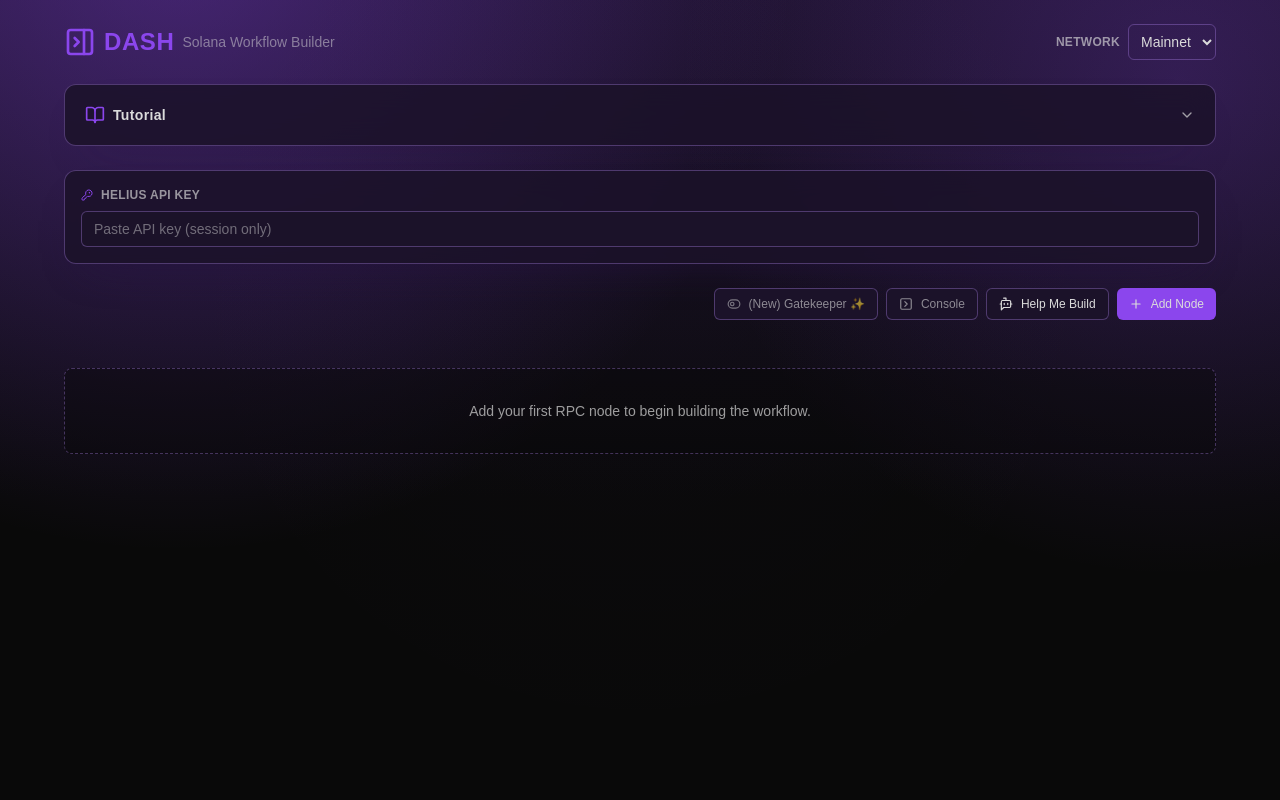
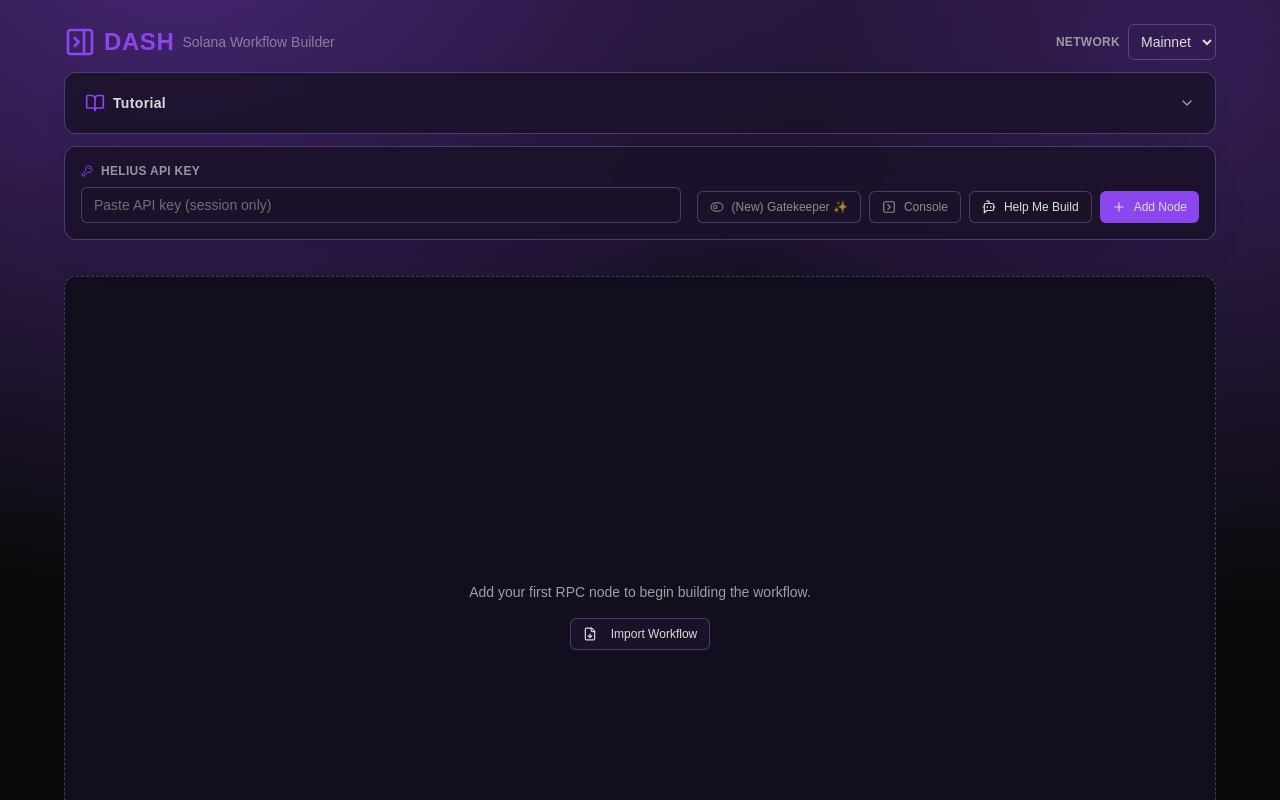
Before and after one commit to JAhimaz/dash-helius-rpc-sandbox, a Next.js app: page / in a window 1280 px wide. Shown: the top 800 px of the page. Built offline with nearby package versions, Linux system fonts and the light colour scheme; a web font is replaced by a local one.

Commit message:
feat: rearranged a few buttons

```diff
--- a/src/app/page.tsx
+++ b/src/app/page.tsx
@@ -16,8 +16,10 @@ import {
   SquareChevronRight,
   ToggleLeft,
   ToggleRight,
+  FileDown,
 } from "lucide-react";
 import { NodeGraphCanvas, type NodeGraphConnection } from "@/components/NodeGraphCanvas";
+import { parseWorkflowImport } from "@/lib/workflowSchema";
 import { NodeSettingsDialog } from "@/components/NodeSettingsDialog";
 import { Button } from "@/components/ui/button";
 import { Input } from "@/components/ui/input";
@@ -876,6 +878,7 @@ export default function HomePage() {
   const [showConsole, setShowConsole] = useState(false);
   const [consoleLogs, setConsoleLogs] = useState<ConsoleLogEntry[]>([]);
   const consoleEndRef = useRef<HTMLDivElement | null>(null);
+  const emptyStateFileRef = useRef<HTMLInputElement | null>(null);
   const [isBotReplying, setIsBotReplying] = useState(false);
   const [isBotTesting, setIsBotTesting] = useState(false);
   const [botInput, setBotInput] = useState("");
@@ -2106,7 +2109,7 @@ export default function HomePage() {
 
   return (
     <div className="min-h-screen p-6 text-foreground">
-      <div className="mx-auto max-w-6xl space-y-6">
+      <div className="mx-auto max-w-6xl space-y-3">
         <header>
           <div className="flex items-center justify-between gap-4">
             <div className="flex items-center gap-2">
@@ -2229,13 +2232,7 @@ export default function HomePage() {
               />
             </div>
 
-          </div>
-
-          {statusMessage ? <p className="mt-3 text-xs text-foreground/80">{statusMessage}</p> : null}
-        </section>
-
-        <div>
-          <div className="flex justify-end gap-2">
+            <div className="flex items-center gap-2">
               <QuickTooltip
                 content={
                   gatekeeperEnabled
@@ -2320,7 +2317,12 @@ export default function HomePage() {
                 </Button>
               </QuickTooltip>
             </div>
-
+          </div>
+
+          {statusMessage ? <p className="mt-3 text-xs text-foreground/80">{statusMessage}</p> : null}
+        </section>
+
+        <div className={showBotPanel || showConsole || showMethodPicker ? "" : "!mt-0"}>
           <div
             className={`grid transition-[grid-template-rows,opacity,margin-top] duration-300 ease-in-out ${showBotPanel ? "mt-3 grid-rows-[1fr] opacity-100" : "pointer-events-none mt-0 grid-rows-[0fr] opacity-0"}`}
             aria-hidden={!showBotPanel}
@@ -2649,8 +2651,41 @@ export default function HomePage() {
 
         <section className="space-y-3">
           {orderedNodes.length === 0 ? (
-            <div className="rounded-lg border border-dashed border-border bg-background/40 p-8 text-center text-sm text-foreground/70">
-              Add your first RPC node to begin building the workflow.
+            <div className="flex h-[680px] flex-col items-center justify-center gap-4 rounded-xl border border-dashed border-border bg-[#120e1d] text-center">
+              <p className="text-sm text-foreground/70">Add your first RPC node to begin building the workflow.</p>
+              <div>
+                <input
+                  ref={emptyStateFileRef}
+                  hidden
+                  accept="application/json"
+                  type="file"
+                  onChange={(event) => {
+                    const file = event.target.files?.[0];
+                    if (file) {
+                      void (async () => {
+                        try {
+                          const raw = await file.text();
+                          const json = JSON.parse(raw) as unknown;
+                          const parsed = parseWorkflowImport(json);
+                          if (parsed.success) {
+                            importWorkflow(parsed.data);
+                          }
+                        } catch { /* ignore invalid files */ }
+                      })();
+                    }
+                    event.currentTarget.value = "";
+                  }}
+                />
+                <Button
+                  size="sm"
+                  variant="outline"
+                  className="h-8 px-3"
+                  onClick={() => emptyStateFileRef.current?.click()}
+                >
+                  <FileDown className="mr-1.5 h-3.5 w-3.5" />
+                  Import Workflow
+                </Button>
+              </div>
             </div>
           ) : (
             <NodeGraphCanvas
```
Lines whose indentation alone changed are shown as unchanged.
